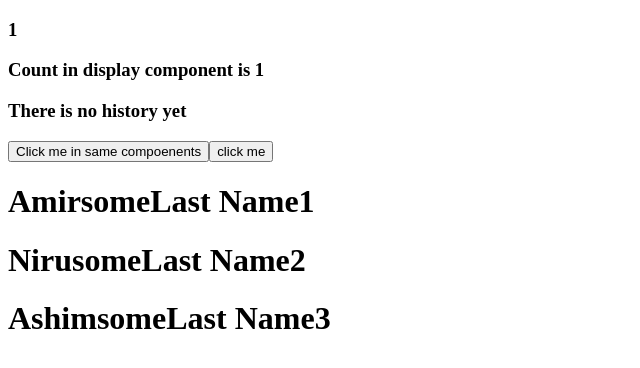
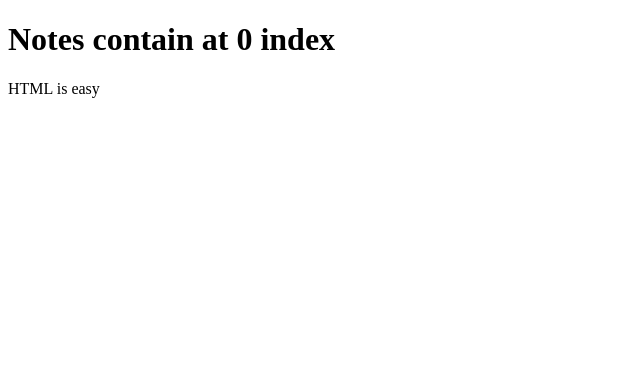
Before and after one commit to pratiksj/fullstack-exercise, a React (Create React App) app in the folder workshop/part1/: page / in a window 1280 px wide. Shown: the top 368 px of the page, without its empty margins (0-640 px from the left). Built offline with nearby package versions, Linux system fonts and the light colour scheme.

Commit message:
feat:accessing array  with index given

```diff
--- a/workshop/part1/src/App.js
+++ b/workshop/part1/src/App.js
@@ -1,37 +1,12 @@
-import { useState } from "react"
-import Mytag from "./compoenents/Mytag"
-import MyButton from "./compoenents/MyButton"
-import Display from "./compoenents/Display"
-import HistoryDisplay from "./compoenents/HistoryDisplay"
+import { useState } from "react";
 
+const App = ({ notes }) => {
+  return (
+    <div>
+      <h1>Notes contain at 0 index</h1>
+      <p>{notes[0].content}</p>
+    </div>
+  );
+};
 
-const App = () => {
-const myState = useState(1)
-const myCount =myState[0]
-const setMycount = myState[1]
-const[clickButtonHistory,setClickButtonHistory] = useState([])
-
-const increaseCountFromButton=()=>{
-  setMycount(myCount+1)
-  setClickButtonHistory([...clickButtonHistory,'Button'])
-}
-const increaseCountFromApp=()=>{
-  setMycount(myCount+1)
-  setClickButtonHistory([...clickButtonHistory,'App'])
-}
-
-  let name1 = 'Amir'
-  return ( <div>
-    <h3>{myCount}</h3>
-    <Display showValue={myCount}/>
-    <HistoryDisplay history={clickButtonHistory}/>
-    <button onClick={increaseCountFromApp}>Click me in same compoenents</button>
-    <MyButton buttonHandler={increaseCountFromButton}/>
-    <Mytag name ={name1} lastName= "someLast Name1"/>
-    <Mytag name ="Niru" lastName= "someLast Name2"/>
-    <Mytag name ="Ashim" lastName= "someLast Name3"/>
-  </div>
-)
-  }
-
-export default App
+export default App;
--- a/workshop/part1/src/index.js
+++ b/workshop/part1/src/index.js
@@ -1,8 +1,26 @@
-import React from 'react'
-import ReactDOM from 'react-dom/client'
+import React from "react";
+import ReactDOM from "react-dom/client";
 
-import App from './App'
+import App from "./App";
 
+const notes = [
+  {
+    id: 1,
+    content: "HTML is easy",
+    important: true,
+  },
+  {
+    id: 2,
+    content: "Browser can execute only JavaScript",
+    important: false,
+  },
+  {
+    id: 3,
+    content: "GET and POST are the most important methods of HTTP protocol",
+    important: true,
+  },
+];
 
-
-ReactDOM.createRoot(document.getElementById('root')).render(<App />)
+ReactDOM.createRoot(document.getElementById("root")).render(
+  <App notes={notes} />
+);
```
Also changed, not shown: 1 other file (tests, documents, lock files or other folders).
